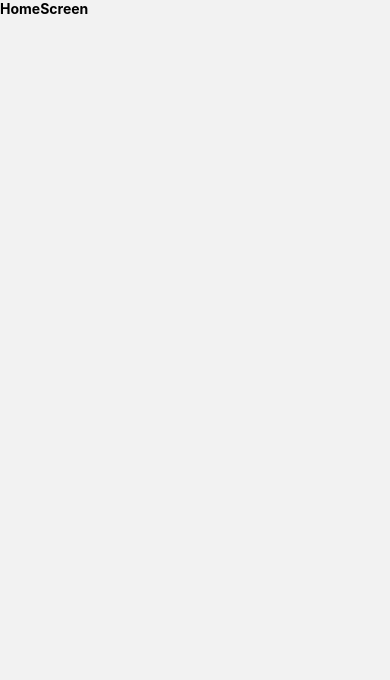
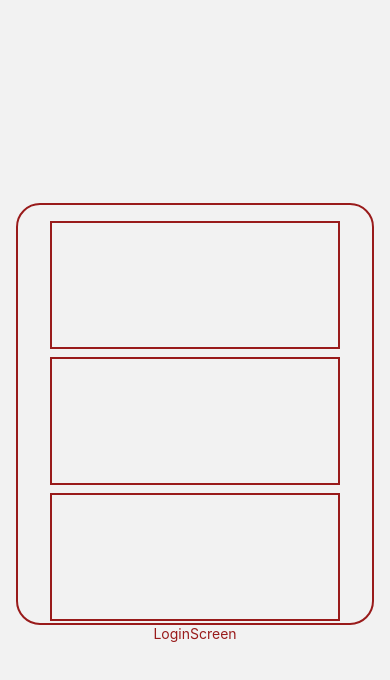
Before and after one commit to Henriquegab/biofront, a React Native app: screen / in a window 390 px wide. Shown: the top 680 px of the page. Built offline with nearby package versions, Linux system fonts and the light colour scheme.

Commit message:
login page

```diff
--- a/App.js
+++ b/App.js
@@ -7,6 +7,7 @@ import { createNativeStackNavigator } from '@react-navigation/native-stack';
 import SplashScreen from './screens/SplashScreen';
 // SplashScreen.preventAutoHideAsync();
 import { useState,useEffect } from 'react';
+import LoginScreen from './screens/LoginScreen';
 
 const Stack= createNativeStackNavigator();
 
@@ -31,7 +32,7 @@ export default function App() {
     {isLoading ? <SplashScreen /> : <Stack.Navigator
         screenOptions={{ headerShown: false }}>
 
-        <Stack.Screen name="Home" component={HomeScreen} />
+        <Stack.Screen name="Home" component={LoginScreen} />
 
       </Stack.Navigator>}
 
--- a/screens/HomeScreen.js
+++ b/screens/HomeScreen.js
@@ -3,7 +3,7 @@ import React from 'react'
 
 const HomeScreen = () => {
   return (
-    <SafeAreaView className="border-red-600">
+    <SafeAreaView>
         <View>
             <Text className="font-bold">HomeScreen</Text>
         </View>
--- /dev/null
+++ b/screens/LoginScreen.js
@@ -0,0 +1,28 @@
+import { View, Text, SafeAreaView } from 'react-native'
+import React from 'react'
+
+const LoginScreen = () => {
+  return (
+    <SafeAreaView className="flex-1 justify-center items-center">
+
+        <View className="border-solid border-2 border-red-800 w-11/12 h-1/2 rounded-3xl flex-col space-y-2">
+            <View className="border-solid border-2 border-red-800 h-32 mx-8 mt-4">
+                    {/* imagem */}
+            </View>
+            <View className="border-solid border-2 border-red-800 h-32 mx-8" >
+
+            </View>
+            <View className="border-solid border-2 border-red-800 h-32 mx-8">
+
+            </View>
+        </View>
+
+        <View className="justify-center items-center">
+            <Text className="text-red-800">LoginScreen</Text>
+        </View>
+
+    </SafeAreaView>
+  )
+}
+
+export default LoginScreen
```
